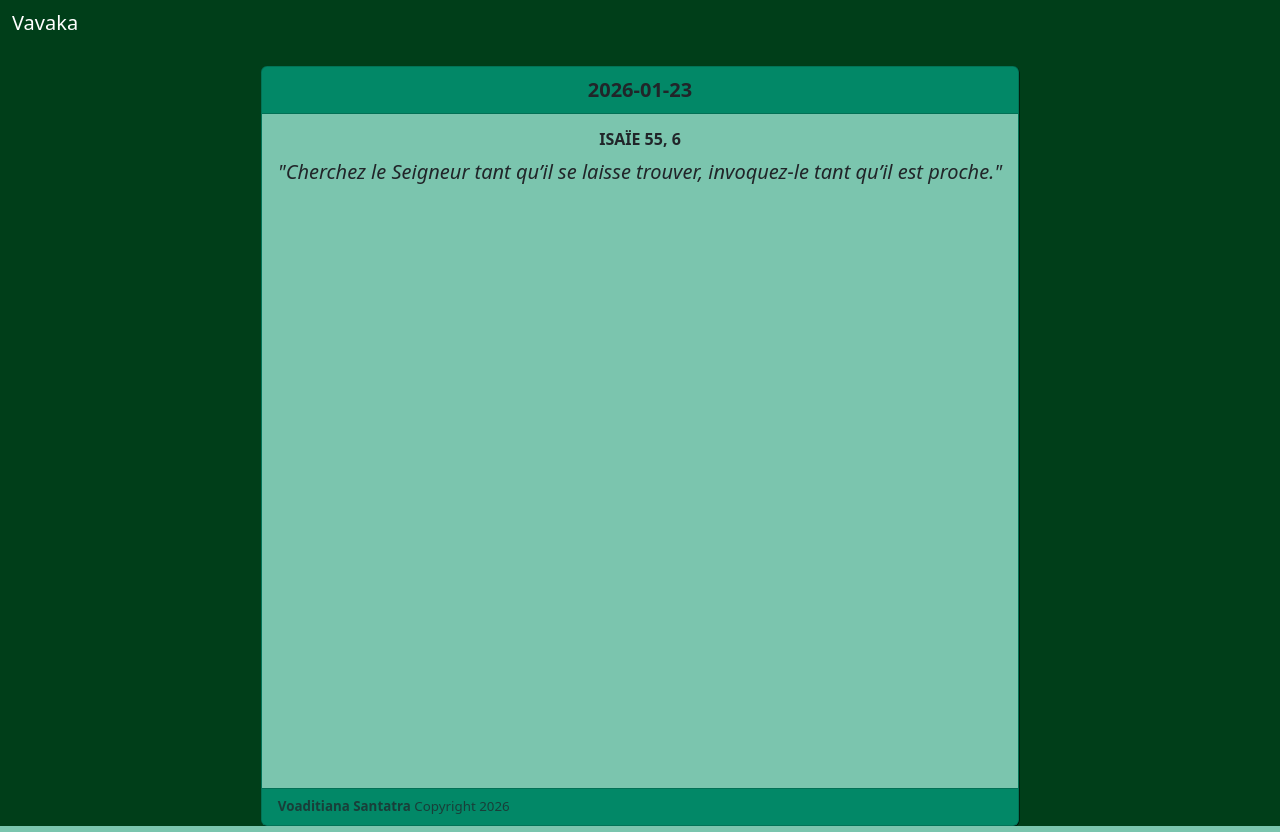
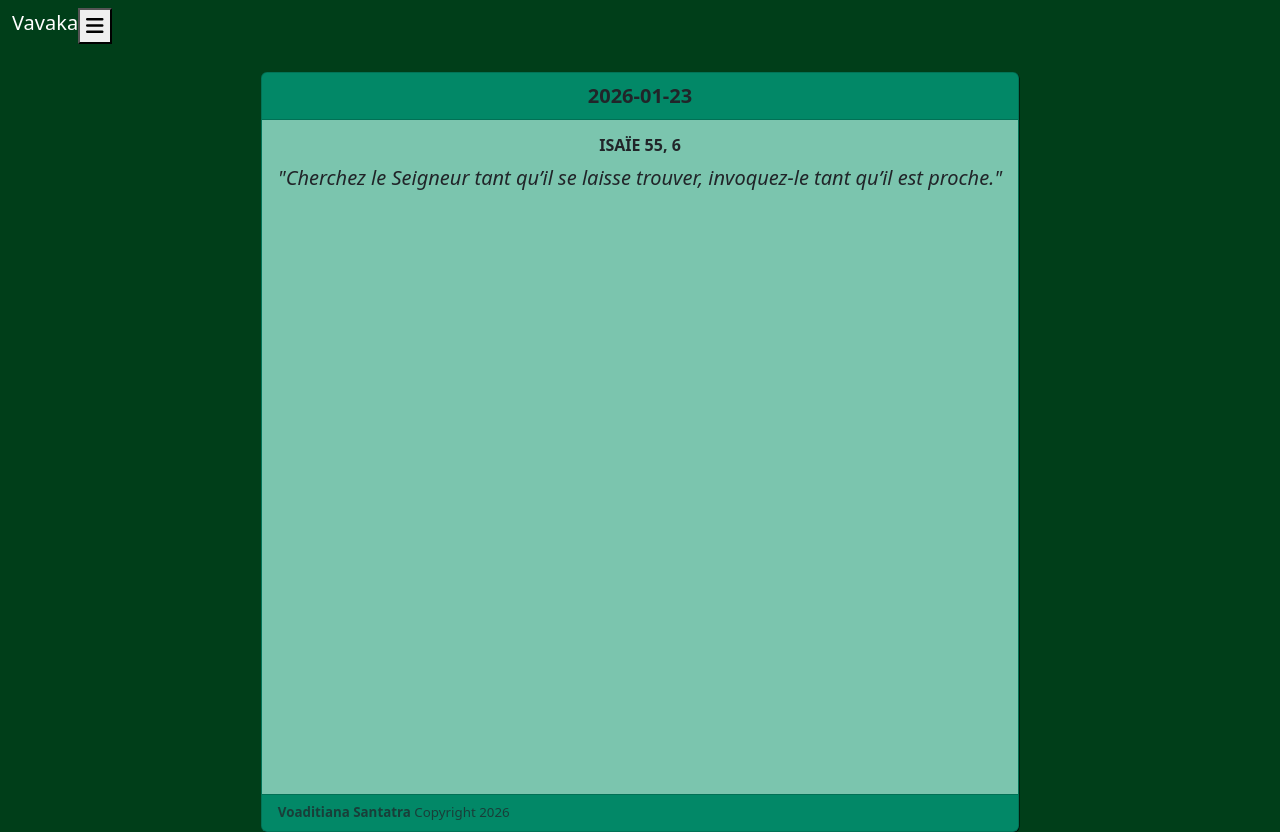
Before and after one commit to Voaditiana/vavaka, a Django app: page / in a window 1280 px wide. Run offline with Django 5.2, Linux system fonts and the light colour scheme; some libraries are stand-ins or nearby versions.

Commit message:
Update index.html

```diff
--- a/templates/index.html
+++ b/templates/index.html
@@ -17,6 +17,7 @@
   <!-- Custom Styles -->
   <link rel="stylesheet" href="https://cdn.jsdelivr.net/npm/bootstrap@latest/dist/css/bootstrap.min.css" />
   <link rel="stylesheet" href="https://cdn.jsdelivr.net/npm/flatpickr/dist/flatpickr.min.css">
+  <link rel="stylesheet" href="https://cdnjs.cloudflare.com/ajax/libs/font-awesome/6.6.0/css/all.min.css">
   <link rel="stylesheet" href="{% static 'css/style.css' %}">
 </head>
 
@@ -38,9 +39,9 @@
       <ul class="navbar-nav">
         <li class="nav-item">Vavaka</li>
         <li class="nav-item">
-          <button class="btn navbar-toggler navbar-light" data-bs-toggle="offcanvas" data-bs-target="#menu">
-          <span class="navbar-toggler-icon"></span>
-        </button>
+          <button type="btn">
+            <i class="fa-solid fa-bars"></i>
+          </button>
         </li>
       </ul>
   </nav>
```
